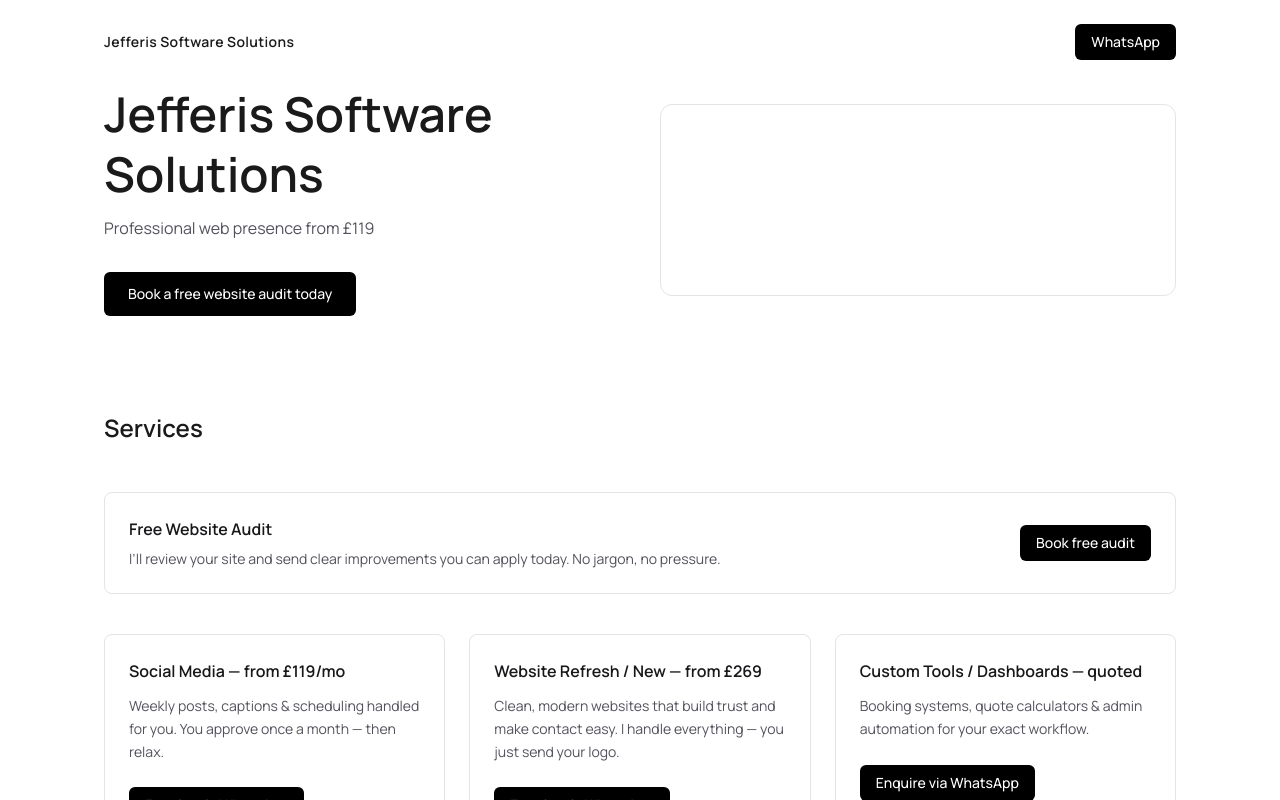
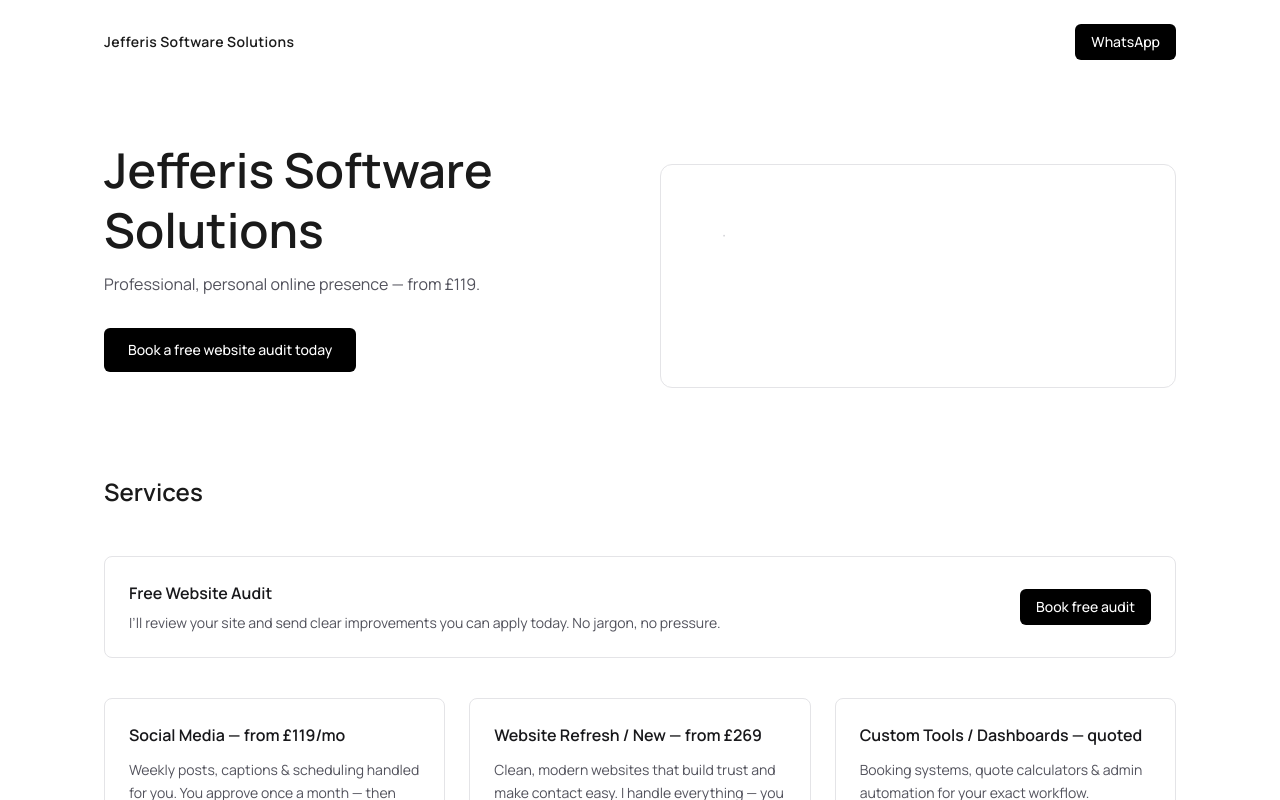
Before and after one commit to finnjefferis/jss, a Next.js app: page / in a window 1280 px wide. Shown: the top 800 px of the page. Built offline with nearby package versions, Linux system fonts and the light colour scheme.

Commit message:
updated desktop svg

```diff
--- a/src/app/globals.css
+++ b/src/app/globals.css
@@ -10,7 +10,6 @@
   --button-text: #ffffff;
 }
 
-/* Remove system theme detection entirely */
 @media (prefers-color-scheme: dark) {
   :root {
     --bg: #ffffff !important;
@@ -28,70 +27,64 @@ body {
   font-family: var(--font-sans), -apple-system, BlinkMacSystemFont, sans-serif;
 }
 
-.animate-wire rect {
-  stroke-dasharray: 600;
-  stroke-dashoffset: 600;
-  animation: draw 1.2s ease forwards;
+/* ---------------------------
+   DESKTOP WIREFRAME ANIMATION
+---------------------------- */
+.wire {
+  stroke-dasharray: 100;
+  stroke-dashoffset: 100;
+  animation: wire-draw 900ms ease forwards;
 }
 
-.animate-wire rect:nth-child(2) {
-  animation-delay: 0.15s;
-}
-.animate-wire rect:nth-child(3) {
-  animation-delay: 0.3s;
-}
-.animate-wire rect:nth-child(4) {
-  animation-delay: 0.45s;
-}
-.animate-wire rect:nth-child(5) {
-  animation-delay: 0.6s;
-}
-.animate-wire rect:nth-child(6) {
-  animation-delay: 0.75s;
-}
-
-@keyframes draw {
-  to {
-    stroke-dashoffset: 0;
-  }
-}
-/* Base animation: draw each rect fully */
-.wire {
-  animation: wire-draw 1.2s ease forwards;
-}
-
-/* Staggered delays */
 .wire-1 { animation-delay: 0ms; }
-.wire-2 { animation-delay: 150ms; }
-.wire-3 { animation-delay: 300ms; }
-.wire-4 { animation-delay: 450ms; }
-.wire-5 { animation-delay: 600ms; }
-.wire-6 { animation-delay: 750ms; }
+.wire-2 { animation-delay: 120ms; }
+.wire-3 { animation-delay: 240ms; }
+.wire-4 { animation-delay: 360ms; }
+.wire-5 { animation-delay: 480ms; }
+.wire-6 { animation-delay: 600ms; }
 
 @keyframes wire-draw {
   to { stroke-dashoffset: 0; }
 }
 
-/* Respect reduced motion */
-@media (prefers-reduced-motion: reduce) {
-  .wire { animation: none !important; }
+/* Soft fill glow */
+.fill-soft { fill: currentColor; opacity: 0; }
+.fill-1 { animation: fill-in 360ms ease forwards 700ms; }
+.fill-2 { animation: fill-in 360ms ease forwards 820ms; }
+.fill-3 { animation: fill-in 360ms ease forwards 940ms; }
+.fill-4 { animation: fill-in 360ms ease forwards 1060ms; }
+.fill-5 { animation: fill-in 360ms ease forwards 1180ms; }
+.fill-6 { animation: fill-in 360ms ease forwards 1300ms; }
+
+@keyframes fill-in {
+  to { opacity: 0.06; }
 }
-/* Mobile wireframes */
-.mw { animation: mw-draw 480ms ease forwards; }
+
+/* ---------------------------
+   MOBILE WIREFRAME
+---------------------------- */
+.mw {
+  stroke-dasharray: 100;
+  stroke-dashoffset: 100;
+  animation: mw-draw 480ms ease forwards;
+}
+
 .mw-1 { animation-delay: 0ms; }
 .mw-2 { animation-delay: 100ms; }
 .mw-3 { animation-delay: 200ms; }
 .mw-4 { animation-delay: 300ms; }
 .mw-5 { animation-delay: 400ms; }
 
-@keyframes mw-draw { to { stroke-dashoffset: 0; } }
+@keyframes mw-draw {
+  to { stroke-dashoffset: 0; }
+}
 
-@keyframes reveal  { to { opacity: 1; } }
-@keyframes deblur  { from { filter: blur(3px); } to { filter: blur(0); } }
-
-/* Respect reduced motion */
+/* ---------------------------
+   ACCESSIBILITY: REDUCED MOTION
+---------------------------- */
 @media (prefers-reduced-motion: reduce) {
-  .mw { animation: none !important; }
-  .animate-\[reveal_500ms_600ms_ease-out_forwards\],
-  .animate-\[deblur_400ms_600ms_ease-out_forwards\] { animation: none !important; }
+  .wire, .fill-soft, .mw {
+    animation: none !important;
+    opacity: 1 !important;
+  }
 }
--- a/src/app/page.tsx
+++ b/src/app/page.tsx
@@ -19,16 +19,18 @@ export default function Page() {
         </a>
       </header>
 
-     <section className="relative mb-20 grid grid-cols-1 items-center gap-10 md:mb-24 md:grid-cols-2">
+   <section className="relative mb-16 grid grid-cols-1 items-start mt-8 gap-10 md:grid-cols-2">
 
-  {/* LEFT SIDE (Text) */}
-  <div>
+  {/* LEFT (Text) */}
+  <div className="md:pt-6 md:pb-10">   {/* ← adds breathing room on desktop */}
     <h2 className="text-4xl font-semibold leading-tight md:text-5xl">
       Jefferis Software Solutions
     </h2>
-    <p className="mt-3 text-zinc-600">Professional web presence from £119</p>
+    <p className="mt-3 text-zinc-600">
+      Professional, personal online presence — from £119.
+    </p>
 
-    {/* CTA — visible on desktop only */}
+    {/* CTA — desktop only */}
     <a
       href="https://wa.me/447939309355?text=Hi%20Finn%2C%20I'd%20like%20a%20FREE%20website%20audit."
       className="mt-8 hidden md:inline-block rounded-md bg-black px-6 py-3 text-sm font-medium text-white hover:bg-zinc-800"
@@ -37,13 +39,16 @@ export default function Page() {
     </a>
   </div>
 
+
+
+
   {/* RIGHT SIDE (Hero Visual, Desktop) */}
 {/* Desktop visual (draw-on wireframe) */}
-<div className="hidden md:flex items-center justify-center h-48 rounded-xl border border-zinc-200">
+<div className="hidden md:flex mt-12 items-center justify-center h-56 w-full rounded-xl border border-zinc-200 overflow-hidden">
   <svg
     width="100%"
     height="100%"
-    viewBox="0 0 400 260"
+    viewBox="0 0 480 245"
     fill="none"
     stroke="currentColor"
     strokeWidth="2"
@@ -53,45 +58,42 @@ export default function Page() {
   >
     {/* Header */}
     <rect
-      x="10" y="10" width="380" height="60" rx="6" pathLength="100"
-      vectorEffect="non-scaling-stroke"
-      style={{ strokeDasharray: 100, strokeDashoffset: 100 }}
+      x="20" y="14" width="440" height="48" rx="6" pathLength="100"
       className="wire wire-1"
+      strokeDasharray="1" strokeDashoffset="1"
     />
-    {/* Left main content panel */}
+
+    {/* Left Content */}
     <rect
-      x="10" y="90" width="240" height="150" rx="6" pathLength="100"
-      vectorEffect="non-scaling-stroke"
-      style={{ strokeDasharray: 100, strokeDashoffset: 100 }}
+      x="20" y="78" width="285" height="150" rx="6" pathLength="100"
       className="wire wire-2"
+      strokeDasharray="1" strokeDashoffset="1"
     />
-    {/* Right column cards */}
+
+    {/* Right Column */}
     <rect
-      x="270" y="90" width="120" height="30" rx="6" pathLength="100"
-      vectorEffect="non-scaling-stroke"
-      style={{ strokeDasharray: 100, strokeDashoffset: 100 }}
+      x="325" y="78" width="135" height="28" rx="6" pathLength="100"
       className="wire wire-3"
+      strokeDasharray="1" strokeDashoffset="1"
     />
     <rect
-      x="270" y="130" width="120" height="30" rx="6" pathLength="100"
-      vectorEffect="non-scaling-stroke"
-      style={{ strokeDasharray: 100, strokeDashoffset: 100 }}
+      x="325" y="116" width="135" height="28" rx="6" pathLength="100"
       className="wire wire-4"
+      strokeDasharray="1" strokeDashoffset="1"
     />
     <rect
-      x="270" y="170" width="120" height="30" rx="6" pathLength="100"
-      vectorEffect="non-scaling-stroke"
-      style={{ strokeDasharray: 100, strokeDashoffset: 100 }}
+      x="325" y="154" width="135" height="28" rx="6" pathLength="100"
       className="wire wire-5"
+      strokeDasharray="1" strokeDashoffset="1"
     />
     <rect
-      x="270" y="210" width="120" height="30" rx="6" pathLength="100"
-      vectorEffect="non-scaling-stroke"
-      style={{ strokeDasharray: 100, strokeDashoffset: 100 }}
+      x="325" y="192" width="135" height="28" rx="6" pathLength="100"
       className="wire wire-6"
+      strokeDasharray="1" strokeDashoffset="1"
     />
   </svg>
 </div>
+
 
 
   {/* MOBILE WIREFRAME + CTA BELOW */}
```
